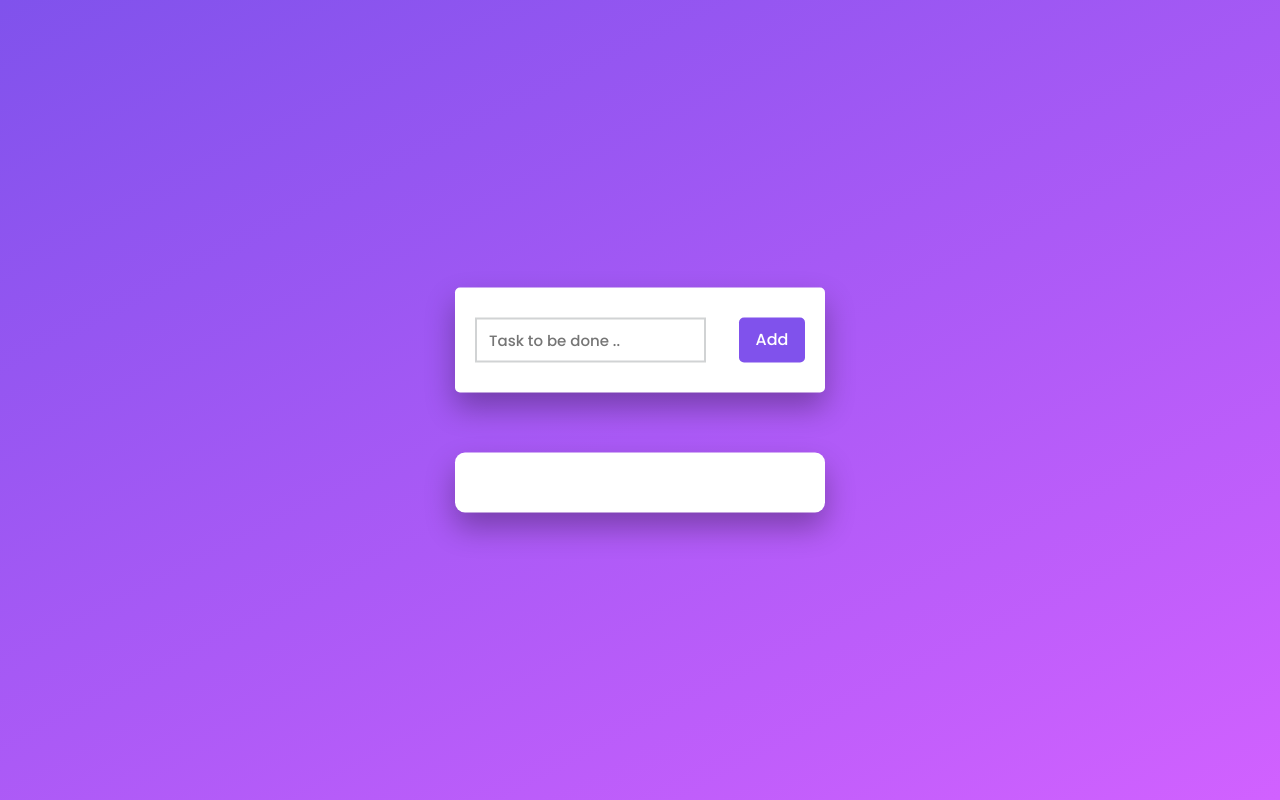
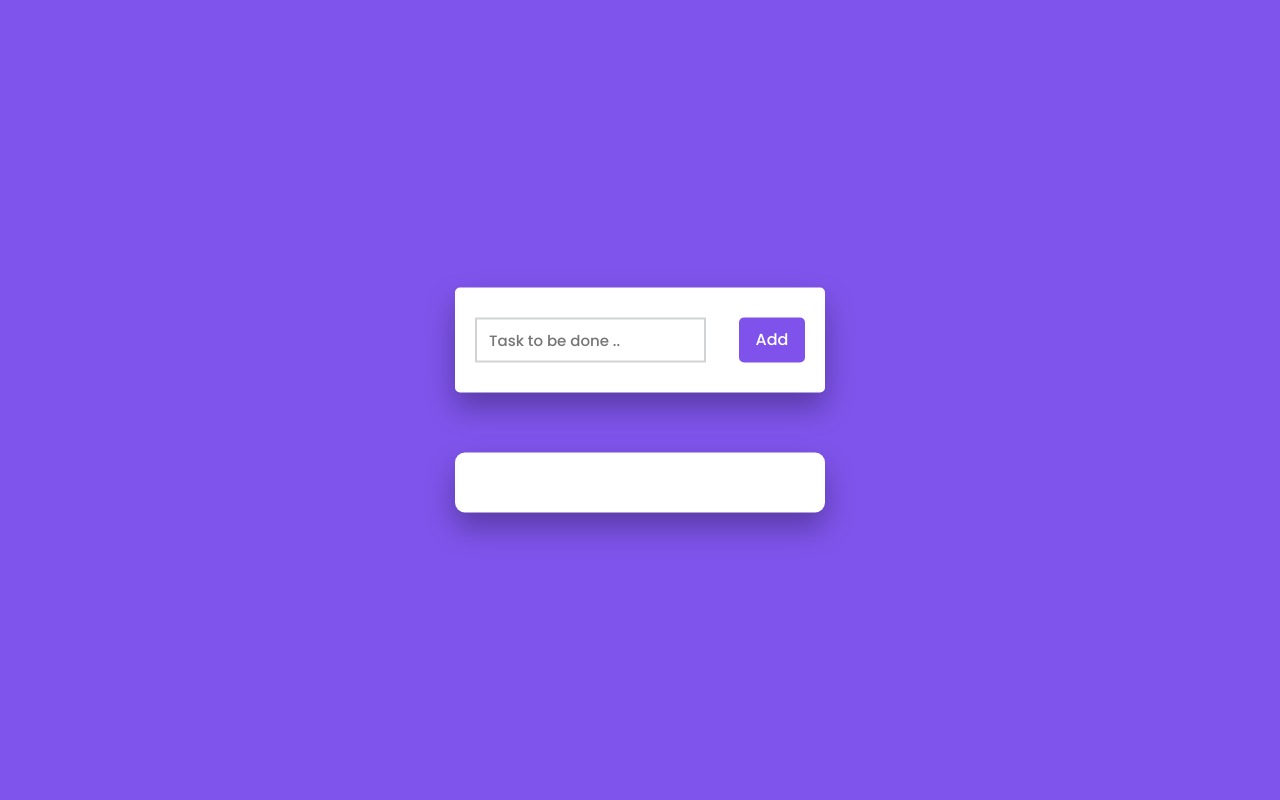
Before and after one commit to mo-kamal123/todo, a plain HTML site: page index.html in a window 1280 px wide. Drawn offline with Linux system fonts and the light colour scheme.

Commit message:
Add files via upload

```diff
--- a/to.css
+++ b/to.css
@@ -8,9 +8,8 @@
 }
 body {
     height: 100vh;
-    background: linear-gradient(153deg,
-    #8052ec,
-    #d161ff);
+    background-color :#8052ec;
+    transition: 3s;
 }
 .countiner {
     /* border: 2px solid white; */
--- a/to.js
+++ b/to.js
@@ -28,3 +28,13 @@ document.querySelector('#bush').onclick = function (){
                 document.querySelector('#newtask input').value = "";
     }
 }
+
+let body = document.querySelector("body");
+let colors = ["#d161ff", "#52baec", "#8052ce", "#50e5a7"];
+setInterval(() => {
+    let random = Math.floor(Math.random() * colors.length);
+    let randomon = Math.floor(Math.random() * colors.length);
+    // console.log(random);
+    // console.log(randomon);
+    body.style.backgroundColor = colors[random];
+}, 5000);
```
